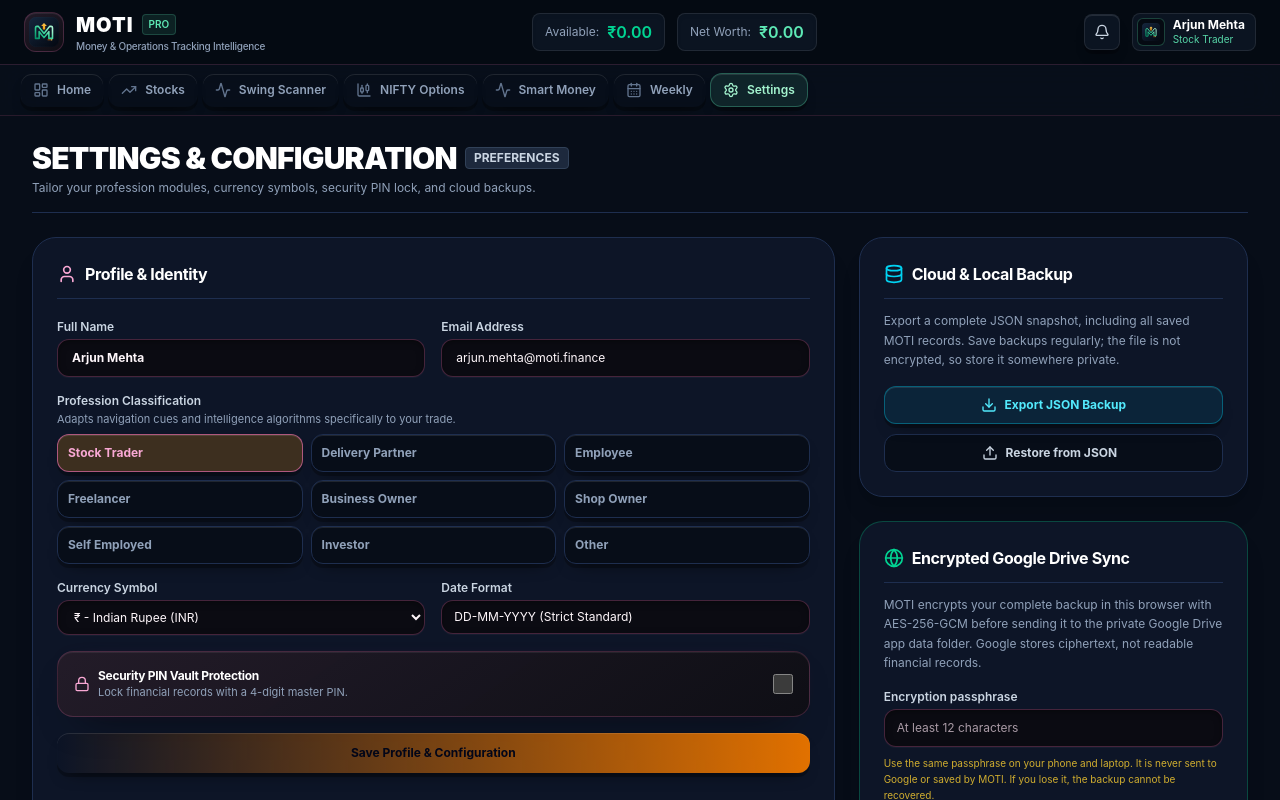
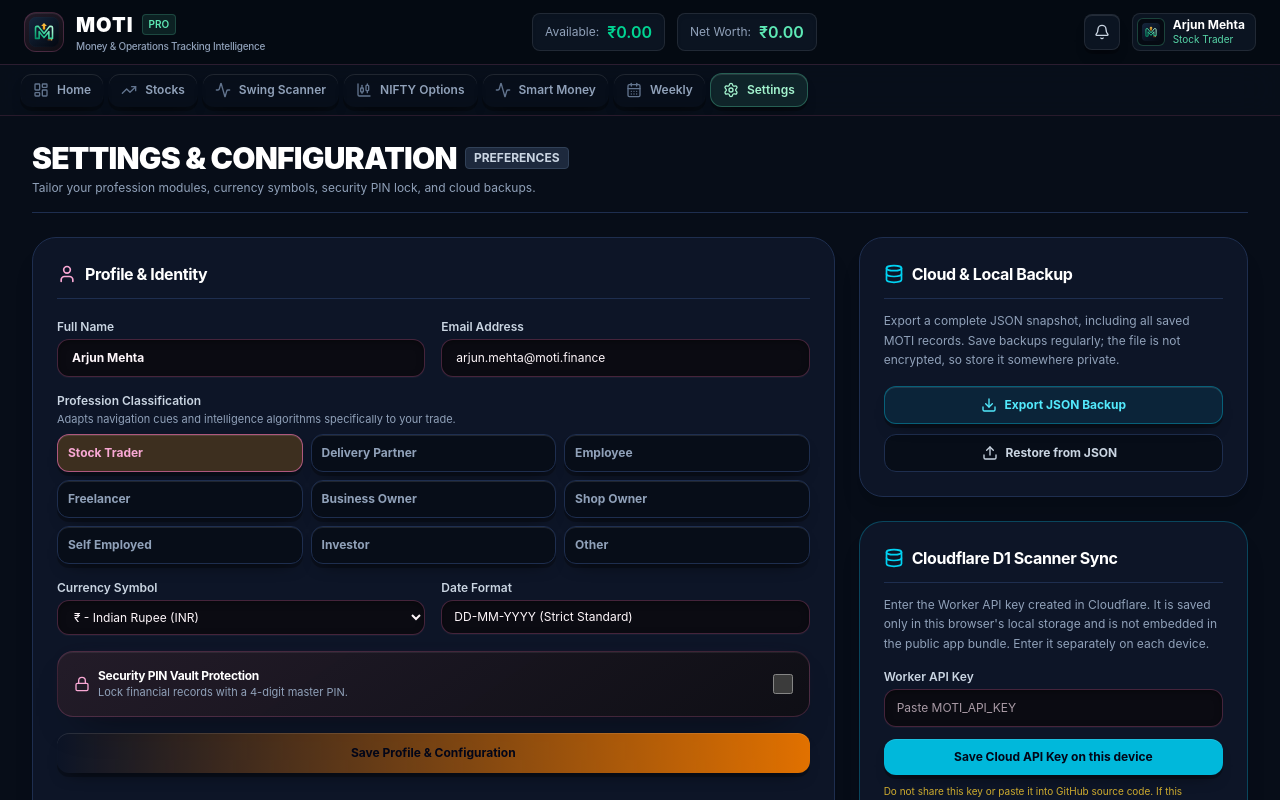
Before and after one commit to aarthak21-beep/MOTI-Money-Tracking-, a React (Vite) app: page / in a window 1280 px wide. Both pictures are taken after a click on the button "Settings". Shown: the top 800 px of the page. Built offline with nearby package versions, Linux system fonts and the light colour scheme.

Commit message:
Add per-device Cloudflare API key setting

```diff
--- a/src/views/SettingsView.tsx
+++ b/src/views/SettingsView.tsx
@@ -16,6 +16,7 @@ import {
 import { UserProfile, Profession } from '../types';
 import { StorageService } from '../services/storageService';
 import { GoogleDriveSyncService } from '../services/googleDriveSyncService';
+import { getCloudApiKey, saveCloudApiKey } from '../services/cloudScannerStorage';
 
 interface SettingsViewProps {
   profile: UserProfile;
@@ -39,6 +40,8 @@ export const SettingsView: React.FC<SettingsViewProps> = ({
   const [drivePassphrase, setDrivePassphrase] = useState('');
   const [cloudStatus, setCloudStatus] = useState('');
   const [cloudBusy, setCloudBusy] = useState(false);
+  const [scannerApiKey, setScannerApiKey] = useState(getCloudApiKey);
+  const [scannerKeySaved, setScannerKeySaved] = useState(false);
 
   const professions: Profession[] = [
     'Stock Trader',
@@ -398,7 +401,22 @@ export const SettingsView: React.FC<SettingsViewProps> = ({
             </div>
           </div>
 
-          <div className="rounded-3xl border border-emerald-500/30 bg-[#0d1527] p-6 shadow-xl">
+<div className="rounded-3xl border border-cyan-500/30 bg-[#0d1527] p-6 shadow-xl">
+            <div className="flex items-center space-x-2 border-b border-[#1e2e4f] pb-3">
+              <Database className="h-5 w-5 text-cyan-400" />
+              <h2 className="text-base font-bold text-white">Cloudflare D1 Scanner Sync</h2>
+            </div>
+            <p className="mt-3 text-xs leading-relaxed text-slate-400">
+              Enter the Worker API key created in Cloudflare. It is saved only in this browser's local storage and is not embedded in the public app bundle. Enter it separately on each device.
+            </p>
+            <label className="mt-4 block text-xs font-semibold text-slate-300">Worker API Key</label>
+            <input type="password" autoComplete="off" value={scannerApiKey} onChange={e => { setScannerApiKey(e.target.value); setScannerKeySaved(false); }} placeholder="Paste MOTI_API_KEY" className="mt-1 w-full rounded-xl border border-[#1e2e4f] bg-[#070d18] px-3 py-2.5 text-xs text-white outline-none focus:border-cyan-400" />
+            <button onClick={() => { saveCloudApiKey(scannerApiKey); setScannerKeySaved(true); }} className="mt-3 w-full rounded-xl bg-cyan-500 py-2.5 text-xs font-bold text-slate-950 hover:bg-cyan-400">Save Cloud API Key on this device</button>
+            {scannerKeySaved && <p className="mt-2 text-[11px] text-emerald-300">API key saved on this device.</p>}
+            <p className="mt-2 text-[10px] leading-relaxed text-amber-300/80">Do not share this key or paste it into GitHub source code. If this browser is shared, remove the key from this setting after use.</p>
+          </div>
+
+                    <div className="rounded-3xl border border-emerald-500/30 bg-[#0d1527] p-6 shadow-xl">
             <div className="flex items-center space-x-2 border-b border-[#1e2e4f] pb-3">
               <Globe className="h-5 w-5 text-emerald-400" />
               <h2 className="text-base font-bold text-white">Encrypted Google Drive Sync</h2>
```
